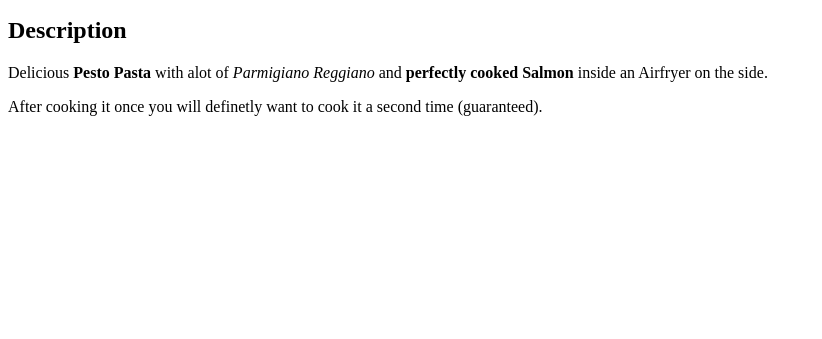
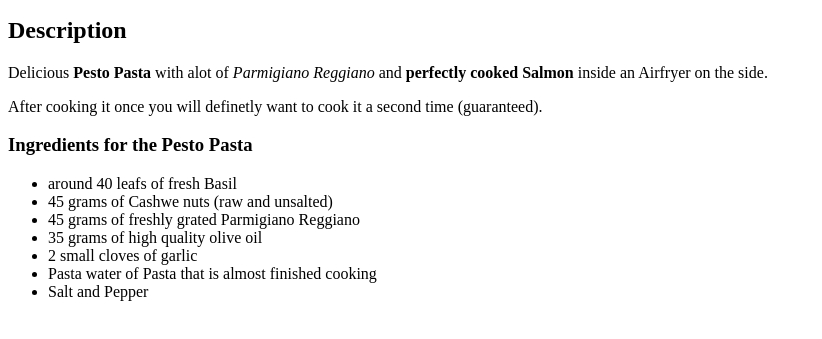
Before and after one commit to Alpo007/odin-recipes, a plain HTML site: page recipes/pesto-pasta.html in a window 1280 px wide. Shown: the part 101-440 px from the top of the page, without its empty margins (0-822 px from the left). Drawn offline with Linux system fonts and the light colour scheme.

Commit message:
Add Ingredients of the Pesto Pasta

```diff
--- a/recipes/pesto-pasta.html
+++ b/recipes/pesto-pasta.html
@@ -13,5 +13,15 @@
         <h2>Description</h2>
         <p>Delicious <strong>Pesto Pasta</strong> with alot of <em>Parmigiano Reggiano</em> and <strong>perfectly cooked Salmon</strong> inside an Airfryer on the side.</p>
         <p>After cooking it once you will definetly want to cook it a second time (guaranteed).</p>
+        <h3>Ingredients for the Pesto Pasta</h3>
+        <ul>
+            <li>around 40 leafs of fresh Basil</li>
+            <li>45 grams of Cashwe nuts (raw and unsalted)</li>
+            <li>45 grams of freshly grated Parmigiano Reggiano</li>
+            <li>35 grams of high quality olive oil</li>
+            <li>2 small cloves of garlic</li>
+            <li>Pasta water of Pasta that is almost finished cooking</li>
+            <li>Salt and Pepper</li>
+        </ul>
     </body>
 </html>
```
